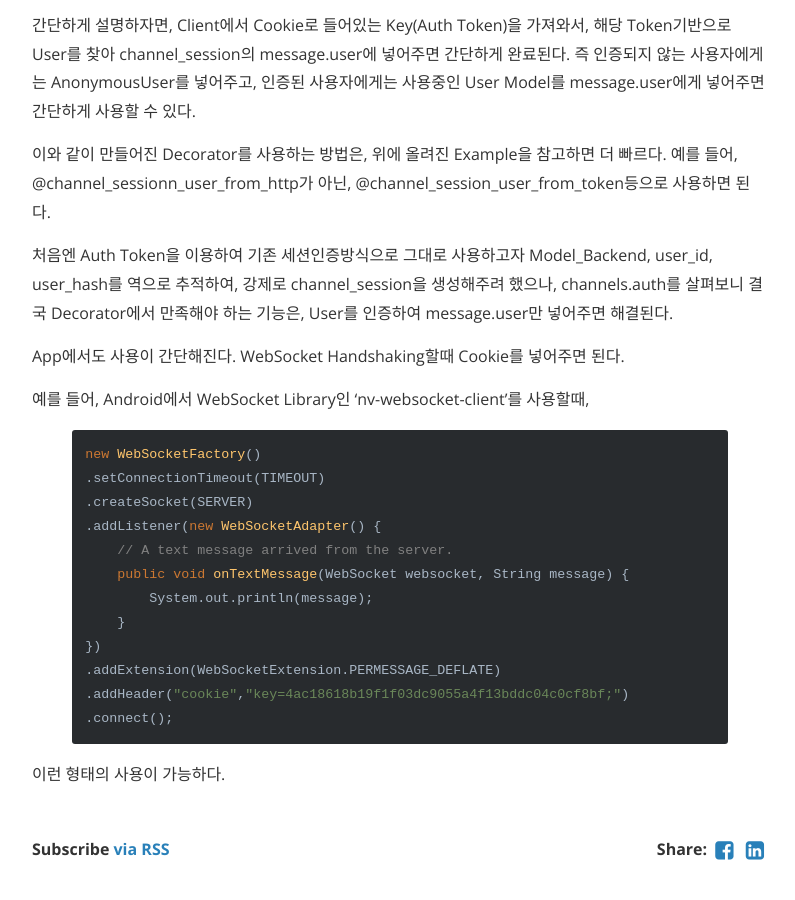
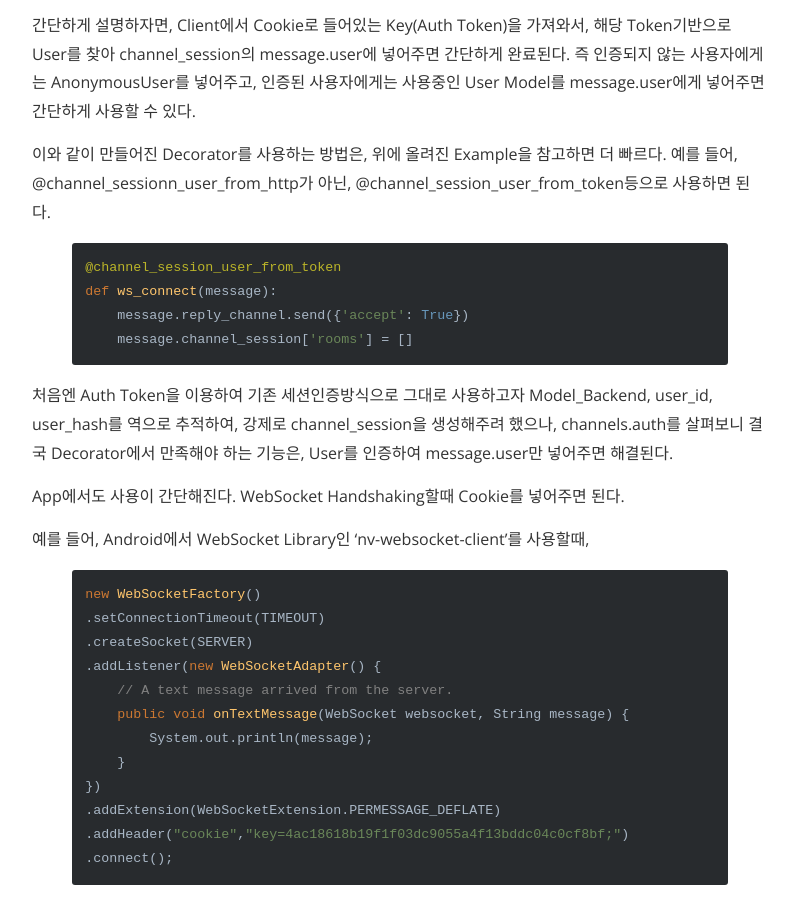
Before and after one commit to SuchangKo/suchangko.github.io, a Jekyll site: the page built from _posts/2017-02-02-Django-Channels-Token-Based.md, in a window 1280 px wide and 900 px high, scrolled down 1668 px. Shown: the whole window, without its empty margins (240-1035 px from the left). Built offline with Jekyll 4.4.1, drawn with Linux system fonts in a browser that asks for light colours; nearby versions of some CDN libraries.

Commit message:
fix post

```diff
--- a/_posts/2017-02-02-Django-Channels-Token-Based.md
+++ b/_posts/2017-02-02-Django-Channels-Token-Based.md
@@ -72,6 +72,13 @@ def channel_session_user_from_token(func):
 예를 들어, @channel_sessionn_user_from_http가 아닌,
 @channel_session_user_from_token등으로 사용하면 된다.
 
+{% highlight python %}
+@channel_session_user_from_token
+def ws_connect(message):
+    message.reply_channel.send({'accept': True})
+    message.channel_session['rooms'] = []
+{% endhighlight %}
+
 처음엔 Auth Token을 이용하여 기존 세션인증방식으로 그대로 사용하고자 Model_Backend, user_id, user_hash를 역으로 추적하여, 강제로 channel_session을 생성해주려 했으나,
 channels.auth를 살펴보니 결국 Decorator에서 만족해야 하는 기능은, User를 인증하여 message.user만 넣어주면 해결된다.
 
```
